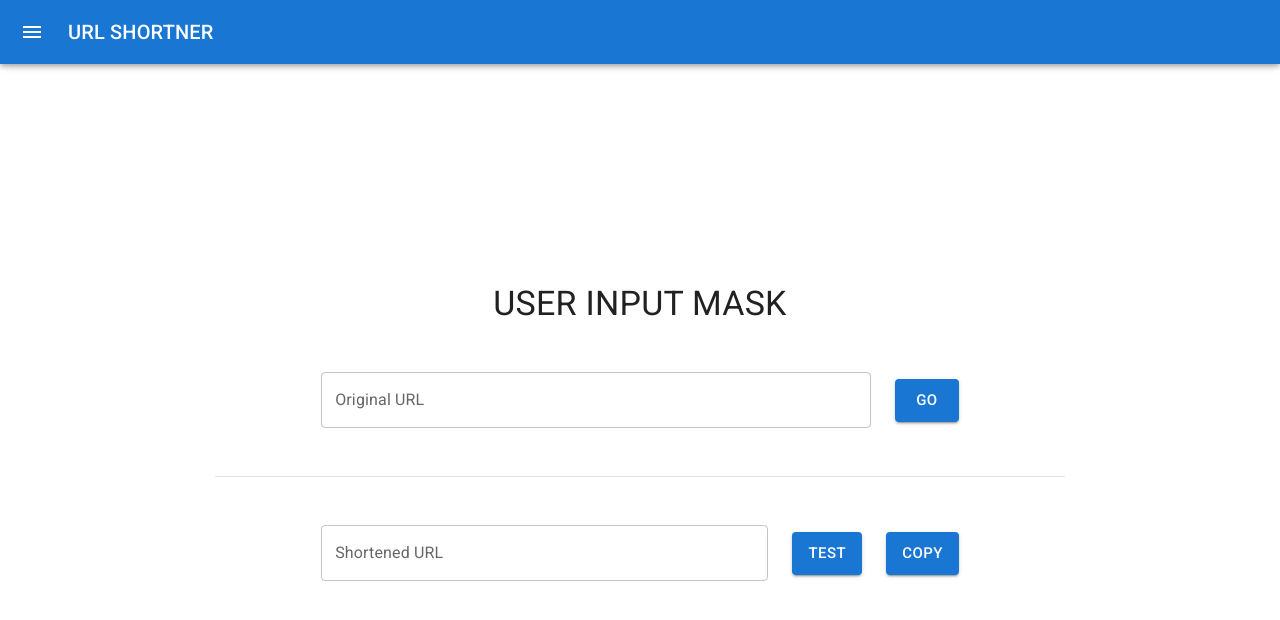
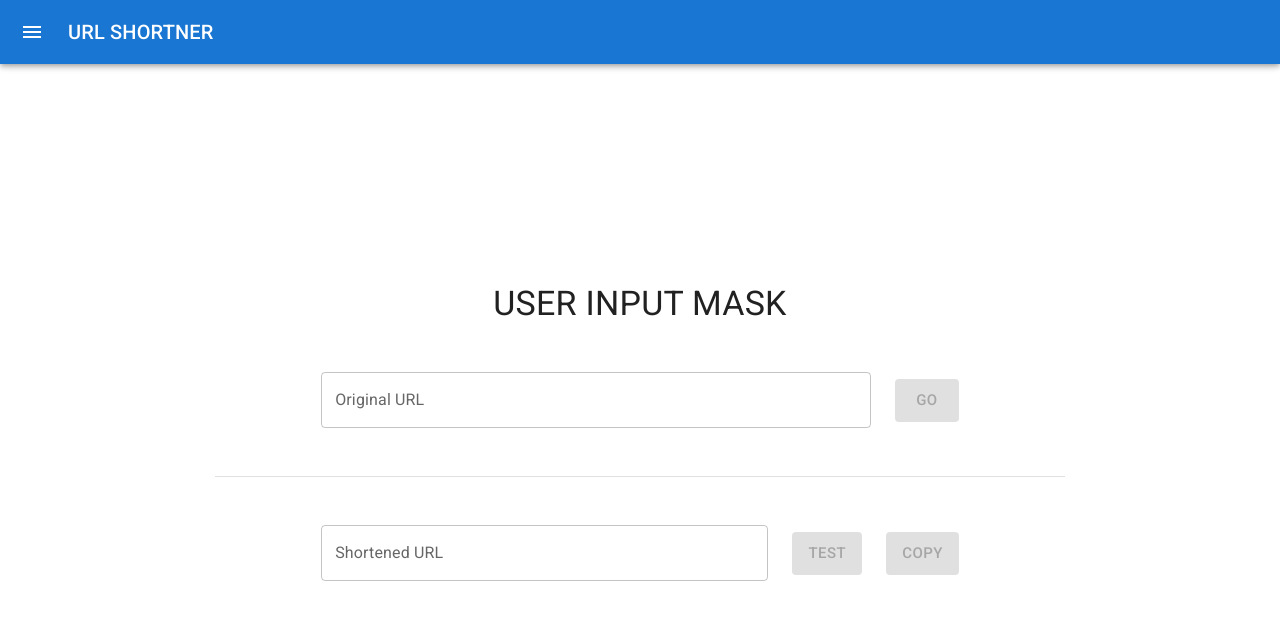
Before and after one commit to placideirandora/url-shortner-ui, a React (Vite) app: page / in a window 1280 px wide. Shown: the top 620 px of the page. Built offline with nearby package versions, Linux system fonts and the light colour scheme.

Commit message:
feat: add url shortening functionality with dummy data

```diff
--- a/src/components/pages/UserInputMask.tsx
+++ b/src/components/pages/UserInputMask.tsx
@@ -1,3 +1,5 @@
+import { useState, ChangeEvent } from 'react';
+
 import Box from '@mui/material/Box';
 import Button from '@mui/material/Button';
 import Divider from '@mui/material/Divider';
@@ -5,6 +7,35 @@ import TextField from '@mui/material/TextField';
 import Typography from '@mui/material/Typography';
 
 export default function UserInputMask() {
+  const [originalUrl, setOriginalUrl] = useState('');
+  const [shortenedUrl, setShortenedUrl] = useState('');
+
+  const handleUrlChange = (event: ChangeEvent<HTMLInputElement>) => {
+    setOriginalUrl(event.target.value);
+  };
+
+  const handleGoClick = () => {
+    if (originalUrl) {
+      setShortenedUrl('https://google.com');
+    }
+  };
+
+  const handleTestClick = () => {
+    if (shortenedUrl) {
+      window.open(shortenedUrl, '_blank');
+    }
+  };
+
+  const handleCopyClick = async () => {
+    if (shortenedUrl) {
+      try {
+        await navigator.clipboard.writeText(shortenedUrl);
+      } catch (err) {
+        console.error('Failed to copy text: ', err);
+      }
+    }
+  };
+
   return (
     <Box
       sx={{ display: 'flex', flexDirection: 'column', alignItems: 'center' }}
@@ -25,9 +56,17 @@ export default function UserInputMask() {
           id="original-url"
           label="Original URL"
           variant="outlined"
+          value={originalUrl}
+          onChange={handleUrlChange}
           sx={{ width: '100%' }}
         />
-        <Button variant="contained" size="large" sx={{ ml: 3 }}>
+        <Button
+          variant="contained"
+          size="large"
+          sx={{ ml: 3 }}
+          onClick={handleGoClick}
+          disabled={!originalUrl}
+        >
           Go
         </Button>
       </Box>
@@ -46,12 +85,30 @@ export default function UserInputMask() {
           id="shortened-url"
           label="Shortened URL"
           variant="outlined"
+          value={shortenedUrl}
+          slotProps={{
+            input: {
+              readOnly: true,
+            },
+          }}
           sx={{ width: '100%' }}
         />
-        <Button variant="contained" size="large" sx={{ ml: 3 }}>
+        <Button
+          variant="contained"
+          size="large"
+          sx={{ ml: 3 }}
+          onClick={handleTestClick}
+          disabled={!shortenedUrl}
+        >
           Test
         </Button>
-        <Button variant="contained" size="large" sx={{ ml: 3 }}>
+        <Button
+          variant="contained"
+          size="large"
+          sx={{ ml: 3 }}
+          onClick={handleCopyClick}
+          disabled={!shortenedUrl}
+        >
           Copy
         </Button>
       </Box>
```
